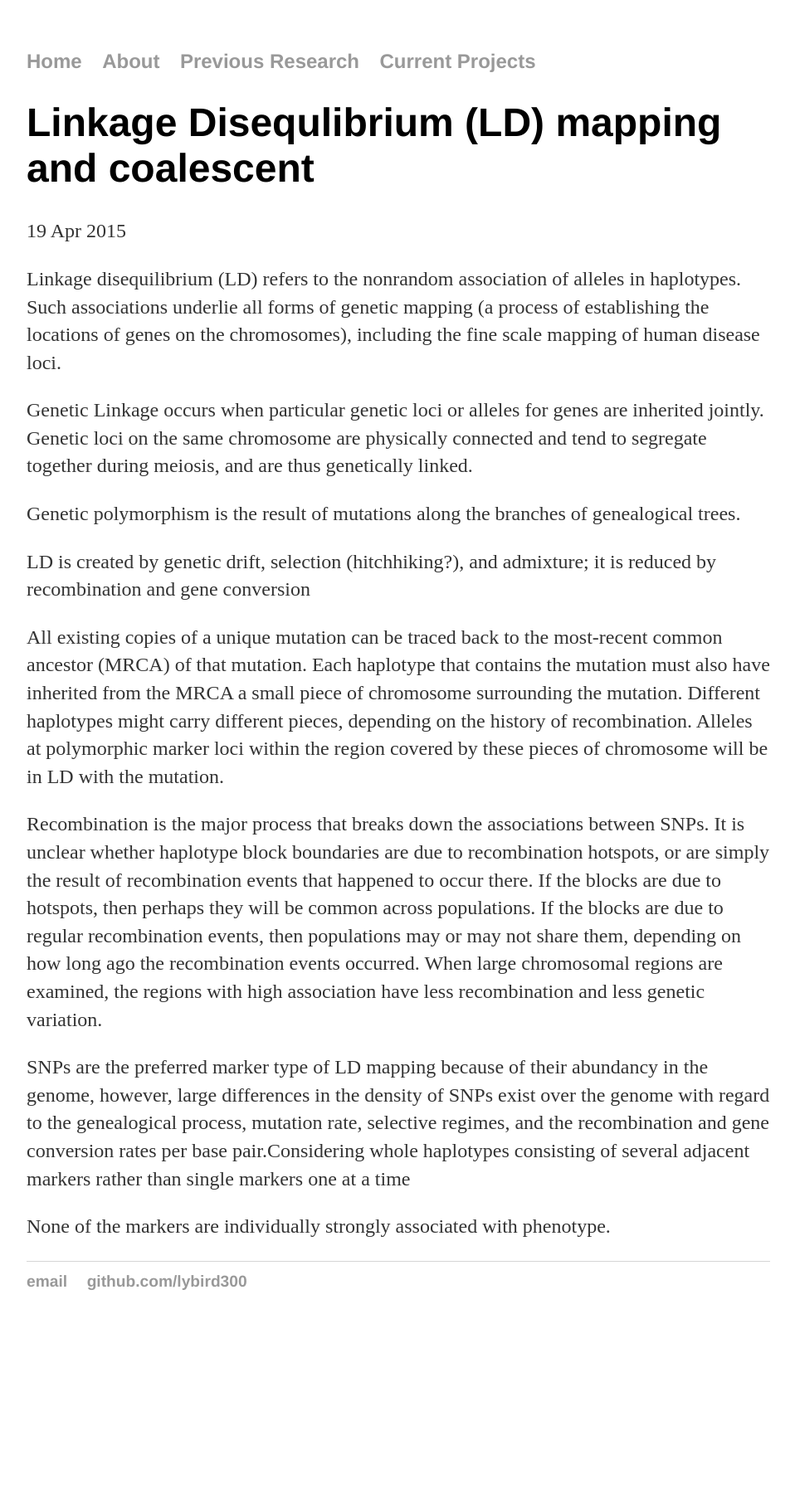
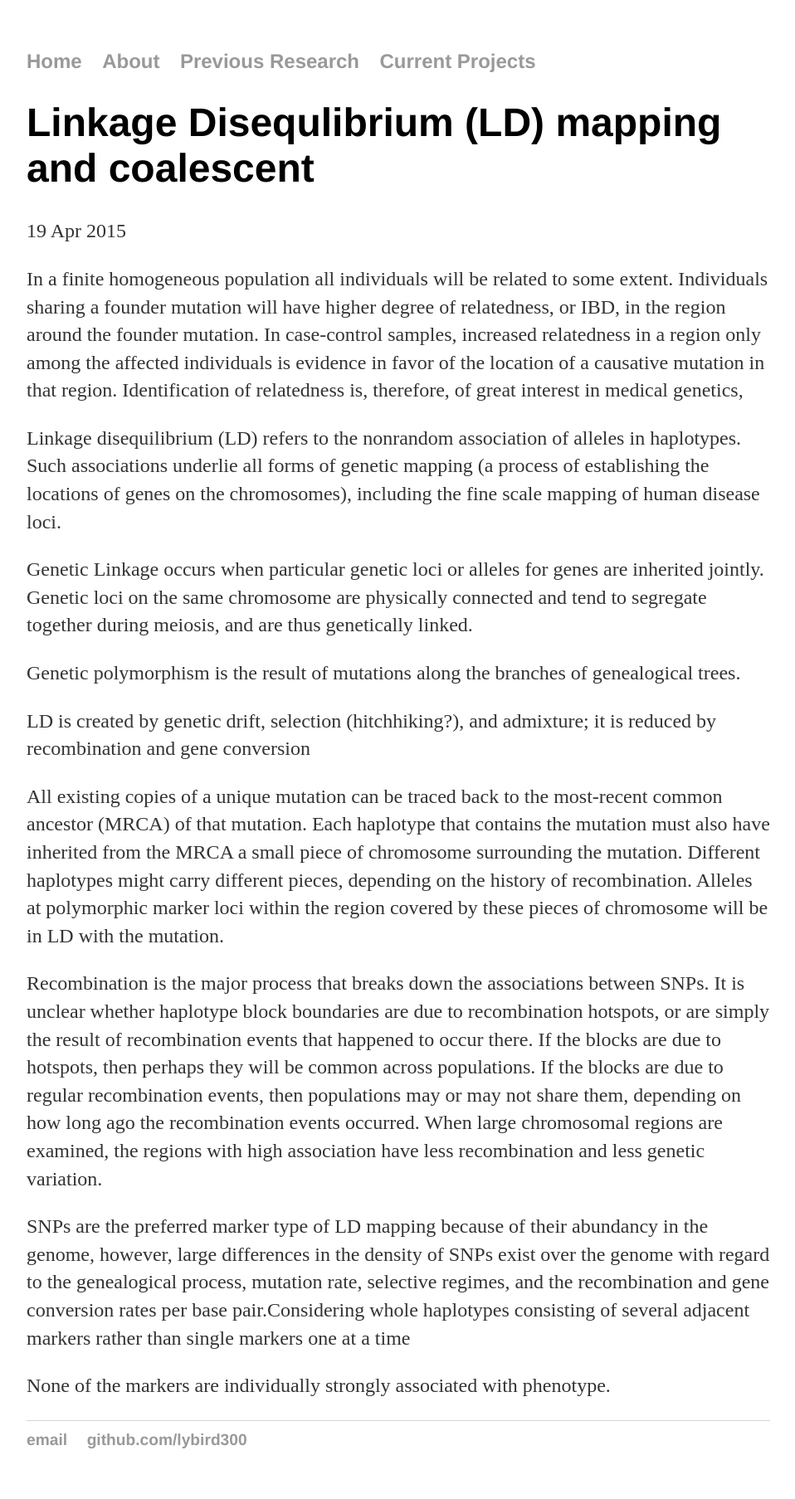
Before and after one commit to lybird300/lybird300.github.io, a Jekyll site: the page built from _posts/2015-04-19-LD-genealogy.md, in a window 1280 px wide. Shown: the whole page at 83% size, without its empty margins (160-1118 px from the left). Built offline with Jekyll 4.4.1, drawn with Linux system fonts in a browser that asks for light colours; before the commit the page ends 1616 px from its top, so only the background shows below that.

Commit message:
Update 2015-04-19-LD-genealogy.md

```diff
--- a/_posts/2015-04-19-LD-genealogy.md
+++ b/_posts/2015-04-19-LD-genealogy.md
@@ -3,6 +3,15 @@ layout: post
 title: "Linkage Disequlibrium (LD) mapping and coalescent"
 date: 2015-04-19
 ---
+In a finite homogeneous population all individuals will
+be related to some extent. Individuals sharing a founder
+mutation will have higher degree of relatedness, or IBD, in
+the region around the founder mutation. In case-control
+samples, increased relatedness in a region only among the
+affected individuals is evidence in favor of the location of
+a causative mutation in that region. Identification of
+relatedness is, therefore, of great interest in medical
+genetics,
 
 Linkage disequilibrium (LD) refers to the nonrandom association of alleles in haplotypes. Such associations underlie all forms of genetic mapping (a process of establishing the locations of genes on the chromosomes), including the fine scale mapping of human disease loci.
 
```
